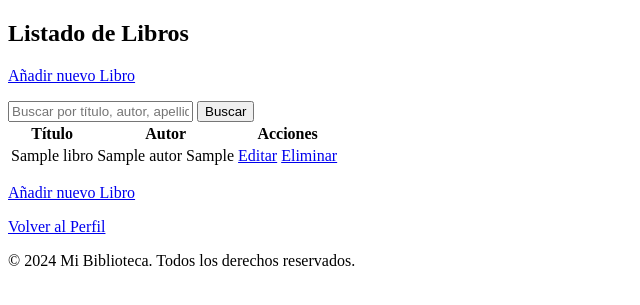
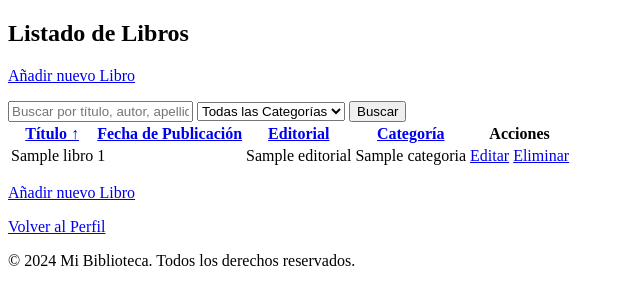
Before and after one commit to israelinxy/django-biblioteca, a Django app: page /libros/ in a window 1280 px wide. Shown: the part 186-491 px from the top of the page, without its empty margins (0-640 px from the left). Run offline with Django 5.2, Linux system fonts and the light colour scheme; a user stored in the database is signed in; tables that the repository leaves empty hold one stand-in row (values such as "Sample post"); some libraries are stand-ins or nearby versions.

Commit message:
ordenar campos y filtrar por categoria

```diff
--- a/gestion_libros/templates/gestion_libros/libros/libro_list.html
+++ b/gestion_libros/templates/gestion_libros/libros/libro_list.html
@@ -13,32 +13,87 @@
     </div>
 {% endif %}
 
-{% if user.is_superuser %}
-    <p><a href="{% url 'gestion_libros:libro_create' %}" class="btn btn-primary">Añadir nuevo Libro</a></p>
+{% if user.is_authenticated %}
+    {% if user.is_superuser %}
+        <p><a href="{% url 'gestion_libros:libro_create' %}" class="btn btn-primary">Añadir nuevo Libro</a></p>
+    {% endif %}
 
+    <!-- Formulario de búsqueda y filtro por categoría -->
     <form method="GET" action="{% url 'gestion_libros:libro_list' %}">
-        <input type="text" name="q" placeholder="Buscar por título, autor, apellido, editorial" value="{{ request.GET.q }}">
+        <input type="text" id="search" name="q" placeholder="Buscar por título, autor, apellido, editorial" value="{{ request.GET.q }}">
+
+        <!-- Select para filtrar por categoría -->
+        <select name="categoria">
+            <option value="">Todas las Categorías</option>
+            {% for categoria in categorias %}
+                <option value="{{ categoria.id }}" {% if request.GET.categoria == categoria.id|stringformat:"s" %}selected{% endif %}>{{ categoria.nombre }}</option>
+            {% endfor %}
+        </select>
+
         <button type="submit" class="btn btn-primary">Buscar</button>
     </form>
 
     {% if request.GET.q or request.GET.categoria %}
-    <p><a href="{% url 'gestion_libros:libro_list' %}" class="btn btn-secondary">Volver a la lista completa</a></p>
+        <p><a href="{% url 'gestion_libros:libro_list' %}" class="btn btn-secondary">Volver a la lista completa</a></p>
     {% endif %}
 
-
+    <!-- Tabla con los libros -->
     <table>
         <thead>
             <tr>
-                <th>Título</th>
-                <th>Autor</th>
+                <!-- Ordenar por Título -->
+                <th>
+                    <a href="?{% if request.GET.q %}q={{ request.GET.q }}&{% endif %}{% if request.GET.categoria %}categoria={{ request.GET.categoria }}&{% endif %}sort=titulo&order={% if sort_by == 'titulo' and order == 'asc' %}desc{% else %}asc{% endif %}">
+                        Título
+                        {% if sort_by == 'titulo' %}
+                            {% if order == 'asc' %} ↑ {% else %} ↓ {% endif %}
+                        {% endif %}
+                    </a>
+                </th>
+
+                <!-- Ordenar por Fecha de Publicación -->
+                <th>
+                    <a href="?{% if request.GET.q %}q={{ request.GET.q }}&{% endif %}{% if request.GET.categoria %}categoria={{ request.GET.categoria }}&{% endif %}sort=fecha_publicacion&order={% if sort_by == 'fecha_publicacion' and order == 'asc' %}desc{% else %}asc{% endif %}">
+                        Fecha de Publicación
+                        {% if sort_by == 'fecha_publicacion' %}
+                            {% if order == 'asc' %} ↑ {% else %} ↓ {% endif %}
+                        {% endif %}
+                    </a>
+                </th>
+
+                <!-- Ordenar por Editorial -->
+                <th>
+                    <a href="?{% if request.GET.q %}q={{ request.GET.q }}&{% endif %}{% if request.GET.categoria %}categoria={{ request.GET.categoria }}&{% endif %}sort=editorial&order={% if sort_by == 'editorial' and order == 'asc' %}desc{% else %}asc{% endif %}">
+                        Editorial
+                        {% if sort_by == 'editorial' %}
+                            {% if order == 'asc' %} ↑ {% else %} ↓ {% endif %}
+                        {% endif %}
+                    </a>
+                </th>
+
+                <!-- Ordenar por Categoría -->
+                <th>
+                    <a href="?{% if request.GET.q %}q={{ request.GET.q }}&{% endif %}{% if request.GET.categoria %}categoria={{ request.GET.categoria }}&{% endif %}sort=categoria&order={% if sort_by == 'categoria' and order == 'asc' %}desc{% else %}asc{% endif %}">
+                        Categoría
+                        {% if sort_by == 'categoria' %}
+                            {% if order == 'asc' %} ↑ {% else %} ↓ {% endif %}
+                        {% endif %}
+                    </a>
+                </th>
+
+                {% if user.is_superuser %}
                 <th>Acciones</th>
+                {% endif %}
             </tr>
         </thead>
         <tbody>
             {% for libro in libros %}
             <tr>
                 <td>{{ libro.titulo }}</td>
-                <td>{{ libro.autor }}</td>
+                <td>{{ libro.fecha_publicacion }}</td>
+                <td>{{ libro.editorial.nombre }}</td>
+                <td>{{ libro.categoria.nombre }}</td>
+                {% if user.is_superuser %}
                 <td>
                     <!-- Botón de editar libro -->
                     <a href="{% url 'gestion_libros:libro_edit' libro.id %}" class="btn btn-warning">Editar</a>
@@ -46,6 +101,7 @@
                     <!-- Botón de eliminar que redirige a la vista de confirmación -->
                     <a href="{% url 'gestion_libros:libro_confirm_delete' libro.id %}" class="btn btn-danger">Eliminar</a>
                 </td>
+                {% endif %}
             </tr>
             {% endfor %}
         </tbody>
@@ -55,39 +111,9 @@
     <p><a href="{% url 'gestion_libros:libro_list' %}" class="btn btn-secondary">Volver a la lista completa</a></p>
     {% endif %}
 
+    {% if user.is_superuser %}
     <p><a href="{% url 'gestion_libros:libro_create' %}" class="btn btn-primary">Añadir nuevo Libro</a></p>
-{% elif user.is_authenticated %}
-
-    <form method="GET" action="{% url 'gestion_libros:libro_list' %}">
-        <input type="text" name="q" placeholder="Buscar por título, autor, apellido, editorial" value="{{ request.GET.q }}">
-        <button type="submit" class="btn btn-primary">Buscar</button>
-    </form>
-
-    {% if request.GET.q or request.GET.categoria %}
-    <p><a href="{% url 'gestion_libros:libro_list' %}" class="btn btn-secondary">Volver a la lista completa</a></p>
     {% endif %}
-
-    <table>
-        <thead>
-            <tr>
-                <th>Título</th>
-                <th>Autor</th>
-            </tr>
-        </thead>
-        <tbody>
-            {% for libro in libros %}
-            <tr>
-                <td>{{ libro.titulo }}</td>
-                <td>{{ libro.autor }}</td>
-            </tr>
-            {% endfor %}
-        </tbody>
-    </table>
-
-    {% if request.GET.q or request.GET.categoria %}
-    <p><a href="{% url 'gestion_libros:libro_list' %}" class="btn btn-secondary">Volver a la lista completa</a></p>
-    {% endif %}
-
 {% else %}
     <p>Debes iniciar sesión para ver el listado de libros.</p>
     <p><a href="{% url 'login' %}">Iniciar sesión</a></p>
@@ -95,19 +121,4 @@
 
 <p><a href="{% url 'users:profile' %}">Volver al Perfil</a></p>
 
-<!-- Scripts para jQuery y jQuery UI para autocompletar -->
-<link rel="stylesheet" href="https://code.jquery.com/ui/1.12.1/themes/base/jquery-ui.css">
-<script src="https://code.jquery.com/jquery-3.6.0.min.js"></script>
-<script src="https://code.jquery.com/ui/1.12.1/jquery-ui.min.js"></script>
-
-<script>
-    $(function() {
-        // Autocompletado usando jQuery UI
-        $("#search").autocomplete({
-            source: "{% url 'gestion_libros:autocomplete_libros' %}",  // Vista que devuelve los resultados
-            minLength: 2  // Comenzar a autocompletar después de 2 caracteres
-        });
-    });
-</script
-
 {% endblock %}
--- a/gestion_libros/urls.py
+++ b/gestion_libros/urls.py
@@ -29,7 +29,4 @@
         views.libro_confirm_delete,
         name="libro_confirm_delete",
     ),  # Ruta para confirmar la eliminacion de un libro
-    path(
-        "autocomplete/", views.autocomplete_libros, name="autocomplete_libros"
-    ),  # Ruta para el autocompletado
 ]
--- a/gestion_libros/views.py
+++ b/gestion_libros/views.py
@@ -13,13 +13,23 @@
 
 
 @login_required
-# Vista para listar libros
 def libro_list(request):
     query = request.GET.get(
         "q"
     )  # Capturamos el término de búsqueda desde el cuadro de búsqueda
+    sort_by = request.GET.get(
+        "sort", "titulo"
+    )  # Capturamos el criterio de ordenación de la URL (por defecto 'titulo')
+    order = request.GET.get(
+        "order", "asc"
+    )  # Ascendente o descendente, por defecto ascendente
+
+    categoria_id = request.GET.get("categoria")  # Capturar filtro de categoría
+
+    # Obtener la lista completa de libros
     libros = Libro.objects.all()
 
+    # Filtrado por términos de búsqueda si existe
     if query:
         libros = libros.filter(
             Q(titulo__icontains=query)  # Búsqueda por título
@@ -28,11 +38,46 @@
             | Q(editorial__nombre__icontains=query)  # Búsqueda por editorial
         )
 
-    categorias = Categoria.objects.all()  # Obtener las categorías para los filtros
+    # Ordenación de libros
+    valid_sort_fields = {
+        "titulo": "titulo",
+        "fecha_publicacion": "fecha_publicacion",
+        "editorial": "editorial__nombre",
+        "categoria": "categoria__nombre",
+    }
+
+    # Comprobamos si el campo de ordenación es válido, si no, lo ajustamos a 'titulo'
+    if sort_by in valid_sort_fields:
+        sort_field = valid_sort_fields[sort_by]
+    else:
+        sort_field = "titulo"
+
+    # Añadimos el prefijo '-' para ordenar de manera descendente si se especifica
+    if order == "desc":
+        sort_field = f"-{sort_field}"
+
+    # Ordenamos los libros según el campo especificado
+    libros = libros.order_by(sort_field)
+
+    # Obtener todas las categorías para los filtros
+    categorias = Categoria.objects.all()
+
+    # Filtrar por categoría si el usuario selecciona una
+    if categoria_id:
+        libros = libros.filter(categoria__id=categoria_id)
+
+    # Renderizamos el template pasando la lista de libros, el criterio de ordenación y las categorías
     return render(
         request,
         "gestion_libros/libros/libro_list.html",
-        {"libros": libros, "categorias": categorias},
+        {
+            "libros": libros,
+            "categorias": categorias,
+            "sort_by": sort_by,
+            "order": order,
+            "query": query,
+            "categoria_seleccionada": categoria_id,
+        },
     )
 
 
@@ -95,18 +140,3 @@
     return render(
         request, "gestion_libros/libros/libro_confirm_delete.html", {"libro": libro}
     )
-
-
-# Vista para autocompletado
-def autocomplete_libros(request):
-    if "term" in request.GET:
-        query = request.GET.get("term")
-        libros = Libro.objects.filter(
-            Q(titulo__icontains=query)
-            | Q(autor__nombre__icontains=query)
-            | Q(autor__apellido__icontains=query)
-            | Q(editorial__nombre__icontains=query)
-        )
-        suggestions = list(libros.values_list("titulo", flat=True))
-        return JsonResponse(suggestions, safe=False)
-    return JsonResponse([], safe=False)
```
Also changed, not shown: README.md.
